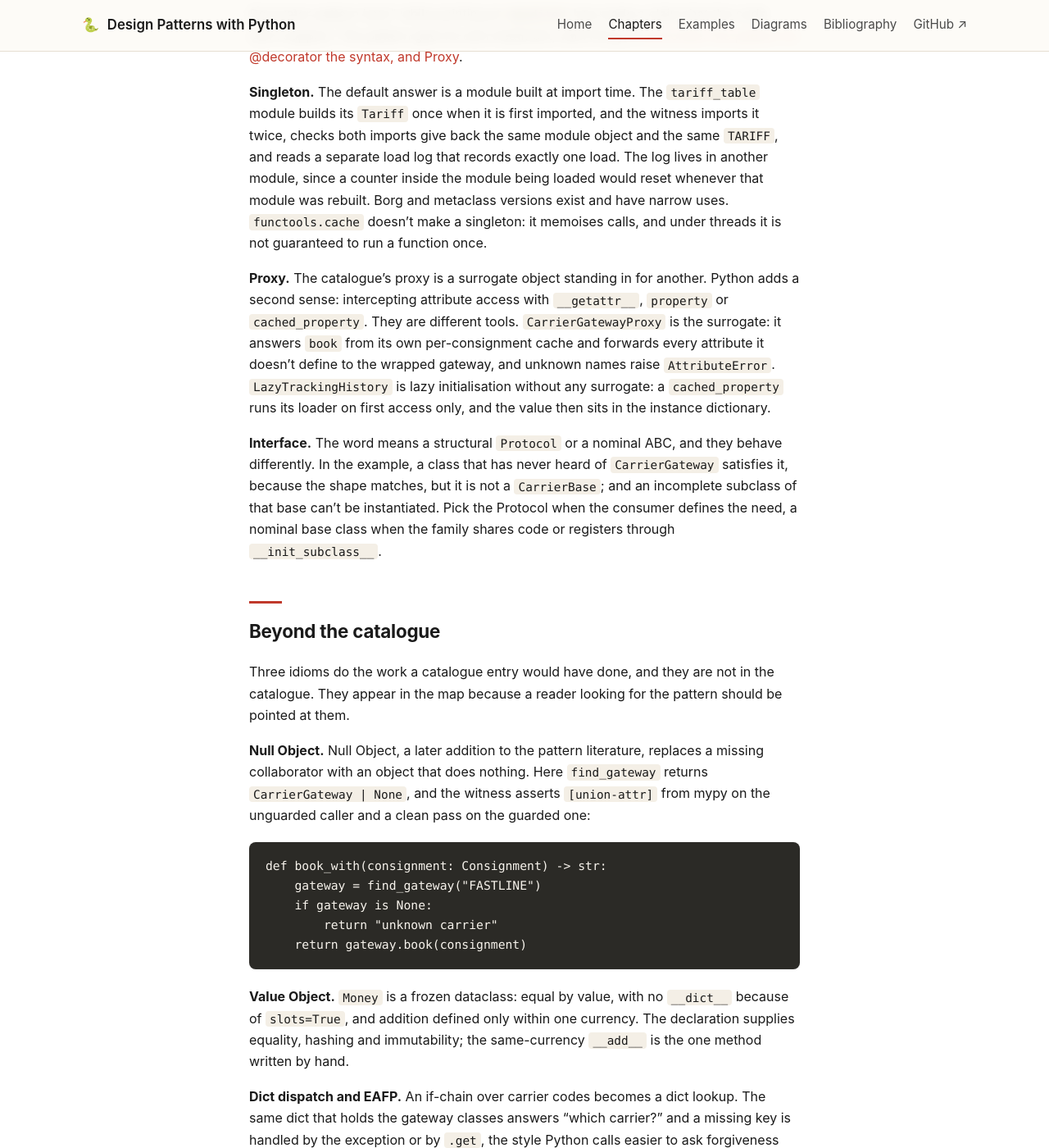
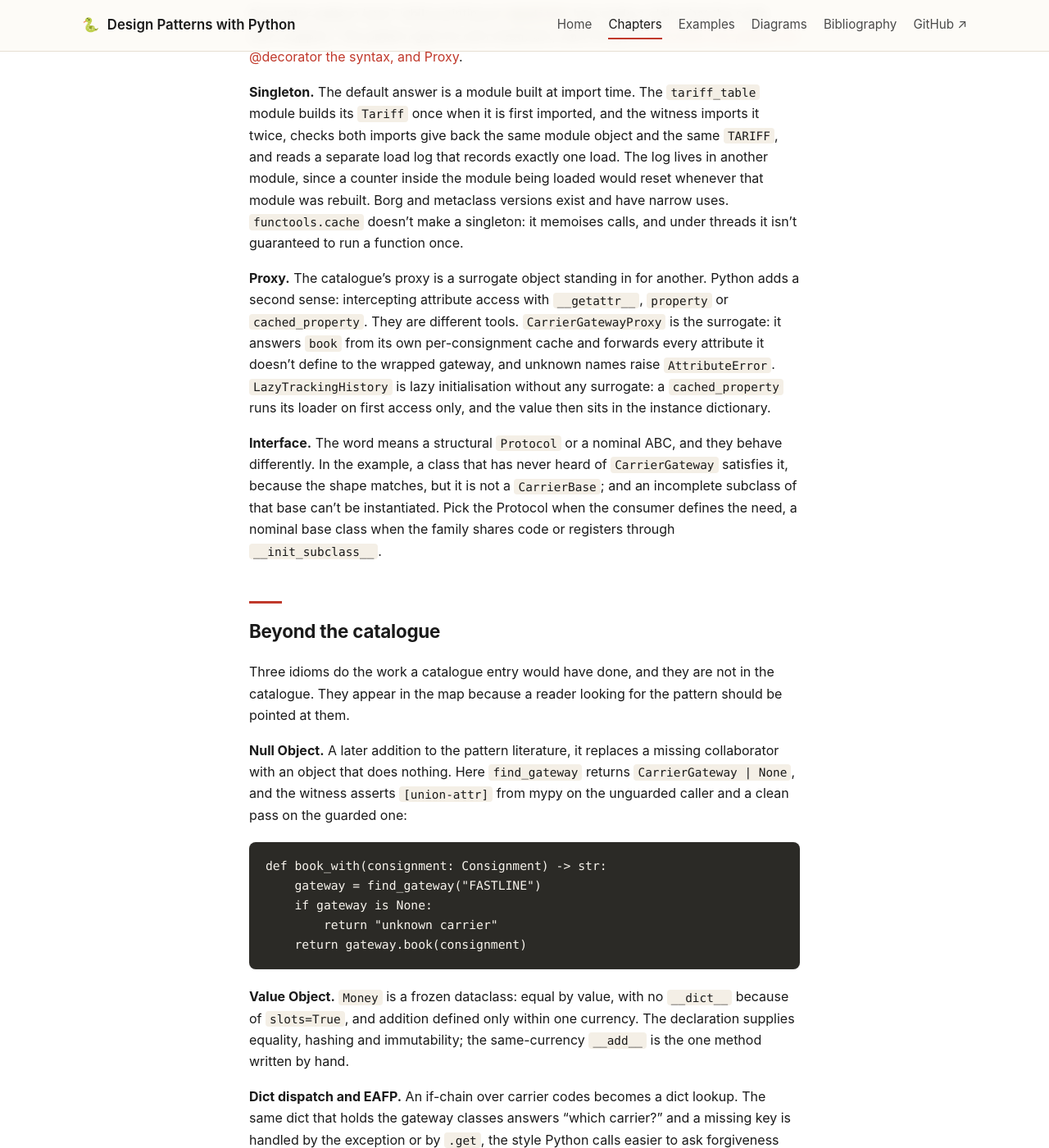
Before and after one commit to patterncatalyst/design-patterns-with-python, a Jekyll site: the page built from _docs/03-the-three-way-split.md, in a window 1280 px wide and 1400 px high, scrolled down 8656 px. Shown: the whole window at 82% size. Built offline with Jekyll 4.4.1, drawn with Linux system fonts in a browser that asks for light colours; some of the changed text lies outside the part shown.

````diff
--- a/_docs/03-the-three-way-split.md
+++ b/_docs/03-the-three-way-split.md
@@ -130,7 +130,7 @@ The witness for this is about timing. `quote_carrier` is no longer the function
 
 The two mechanisms are independent, and one test pins that: an audited function placed inside a `Surcharge` stack is reported once per call, and neither mechanism adds the other's attributes. Either can be used without the other, and a team that says "we use the Decorator pattern here" while pointing at `@audited` has made a claim that the code can't support. The pattern gets its own treatment, with Proxy, in [Decorator the pattern vs @decorator the syntax, and Proxy]({{ '/docs/20-decorator-pattern-vs-decorator-syntax-and-proxy/' | relative_url }}).
 
-**Singleton.** The default answer is a module built at import time. The `tariff_table` module builds its `Tariff` once when it is first imported, and the witness imports it twice, checks both imports give back the same module object and the same `TARIFF`, and reads a separate load log that records exactly one load. The log lives in another module, since a counter inside the module being loaded would reset whenever that module was rebuilt. Borg and metaclass versions exist and have narrow uses. `functools.cache` doesn't make a singleton: it memoises calls, and under threads it is not guaranteed to run a function once.
+**Singleton.** The default answer is a module built at import time. The `tariff_table` module builds its `Tariff` once when it is first imported, and the witness imports it twice, checks both imports give back the same module object and the same `TARIFF`, and reads a separate load log that records exactly one load. The log lives in another module, since a counter inside the module being loaded would reset whenever that module was rebuilt. Borg and metaclass versions exist and have narrow uses. `functools.cache` doesn't make a singleton: it memoises calls, and under threads it isn't guaranteed to run a function once.
 
 **Proxy.** The catalogue's proxy is a surrogate object standing in for another. Python adds a second sense: intercepting attribute access with `__getattr__`, `property` or `cached_property`. They are different tools. `CarrierGatewayProxy` is the surrogate: it answers `book` from its own per-consignment cache and forwards every attribute it doesn't define to the wrapped gateway, and unknown names raise `AttributeError`. `LazyTrackingHistory` is lazy initialisation without any surrogate: a `cached_property` runs its loader on first access only, and the value then sits in the instance dictionary.
 
@@ -140,7 +140,7 @@ The two mechanisms are independent, and one test pins that: an audited function
 
 Three idioms do the work a catalogue entry would have done, and they are not in the catalogue. They appear in the map because a reader looking for the pattern should be pointed at them.
 
-**Null Object.** Null Object, a later addition to the pattern literature, replaces a missing collaborator with an object that does nothing. Here `find_gateway` returns `CarrierGateway | None`, and the witness asserts `[union-attr]` from mypy on the unguarded caller and a clean pass on the guarded one:
+**Null Object.** A later addition to the pattern literature, it replaces a missing collaborator with an object that does nothing. Here `find_gateway` returns `CarrierGateway | None`, and the witness asserts `[union-attr]` from mypy on the unguarded caller and a clean pass on the guarded one:
 
 ```python
 def book_with(consignment: Consignment) -> str:
````
Also changed, not shown: other parts of _docs/03-the-three-way-split.md (+1 -1 lines), _docs/01-patterns-as-decisions-under-forces.md (+1 -1 lines), _docs/02-what-1994-assumed-and-python-dissolves.md (+3 -3 lines), _docs/04-naming-patterns-for-teams-and-ai.md (+2 -2 lines), _plans/r02-plan.md (+3 -3 lines), diagrams/03-the-three-way-split.svg, 2 other files.
